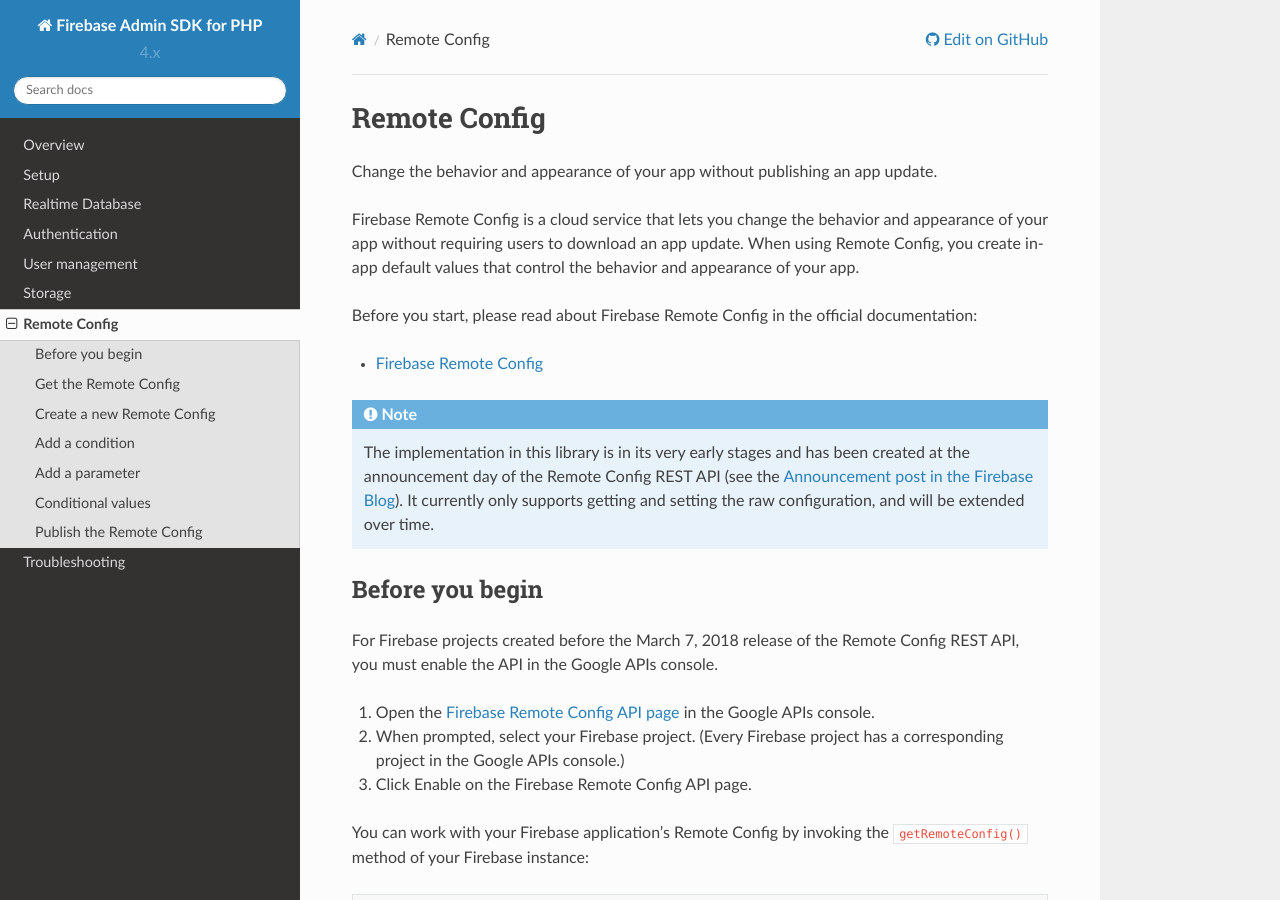
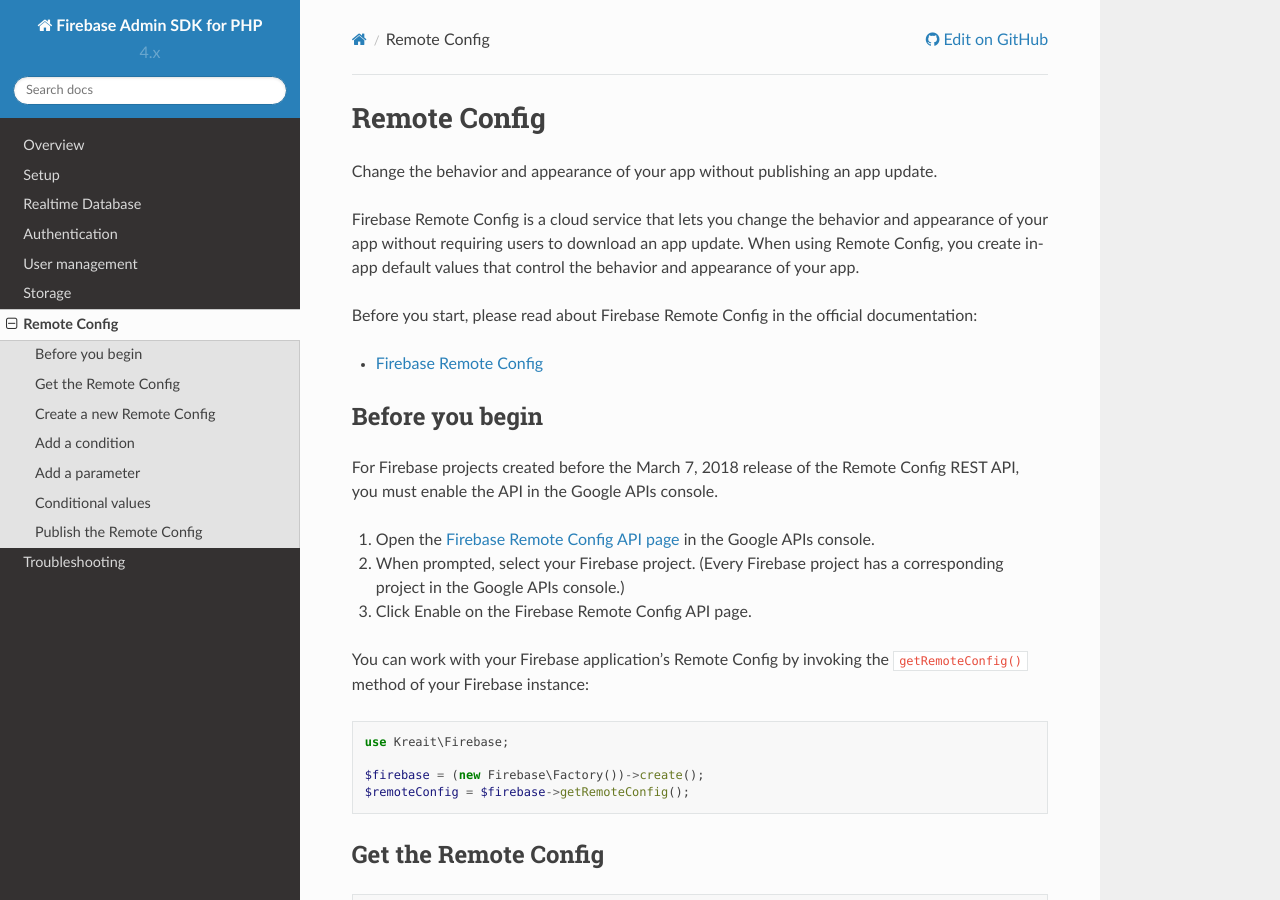
Before and after one commit to kreait/firebase-php, a Sphinx documentation site: the page built from docs/remote-config.rst, in a window 1280 px wide and 900 px high. Built offline with Sphinx 7.4.7 and the Read the Docs theme 2.0.0, drawn with Linux system fonts in a browser that asks for light colours.

Commit message:
Remove note about RemoteConfig being unfinished

```diff
--- a/docs/remote-config.rst
+++ b/docs/remote-config.rst
@@ -11,12 +11,6 @@
 Before you start, please read about Firebase Remote Config in the official documentation:
 
 - `Firebase Remote Config <https://firebase.google.com/docs/remote-config/>`_
-
-.. note::
-    The implementation in this library is in its very early stages and has been created at the
-    announcement day of the Remote Config REST API (see the
-    `Announcement post in the Firebase Blog <https://firebase.googleblog.com/2018/03/announcing-remote-config-rest-api.html>`_). It
-    currently only supports getting and setting the raw configuration, and will be extended over time.
 
 ****************
 Before you begin
```
